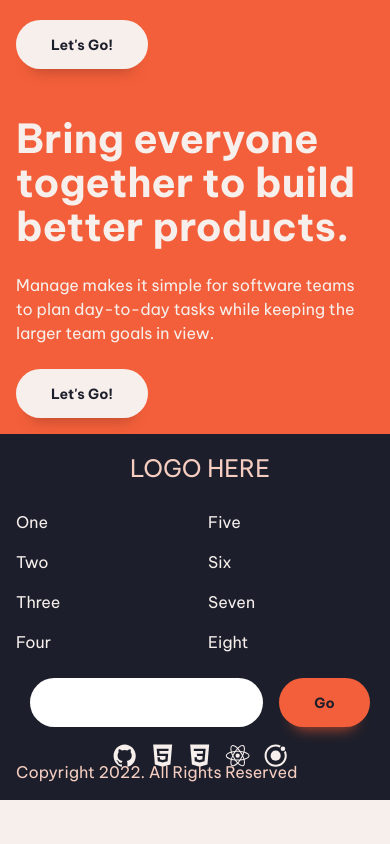
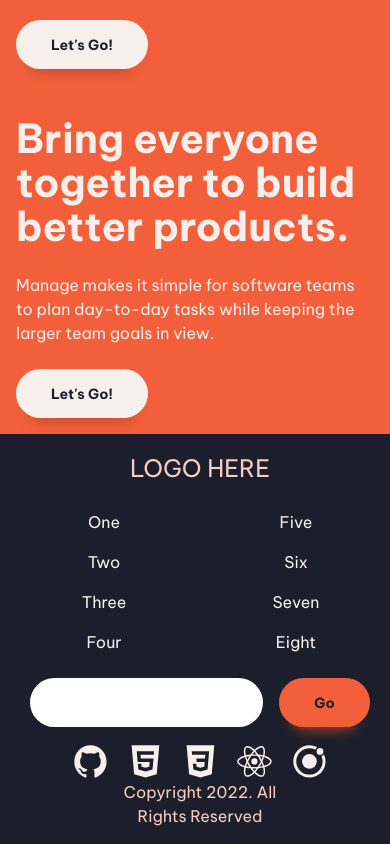
Before and after one commit to bennyjams/dynamic-palette-site, a React (Create React App) app: page / in a window 390 px wide. Shown: the part 930-1774 px from the top of the page. Before the commit the page ends 1730 px from the top, so only its background shows below. Built offline with nearby package versions, Linux system fonts and the light colour scheme.

Commit message:
misc footer adjustments for readability

```diff
--- a/src/App.css
+++ b/src/App.css
@@ -193,11 +193,13 @@ body {
 .footer-socials {
   grid-area: socials;
   margin-inline: auto;
+  margin-bottom: 2rem;
   /* background-color: rgb(89, 136, 51); */
 }
 .footer-nav {
   grid-area: links;
   margin-inline: auto;
+  text-align: center;
   min-width: 100%;
   /* background-color: rgb(97, 39, 89); */
 }
@@ -215,8 +217,11 @@ body {
   /* background-color: deeppink; */
   height: fit-content;
   margin-inline: auto;
+  text-align: center;
 
   position: absolute;
+  left: 50%;
+  transform: translate(-50%, 0%);
   bottom: 0;
 }
 
@@ -279,6 +284,12 @@ body {
 }
 .social-icon:where(:hover, :focus) {
   fill: var(--clr-acc-400);
+}
+
+@media (max-width: 50em) {
+  .social-icon {
+    width: var(--size-700);
+  }
 }
 
 .footer-input {
```
